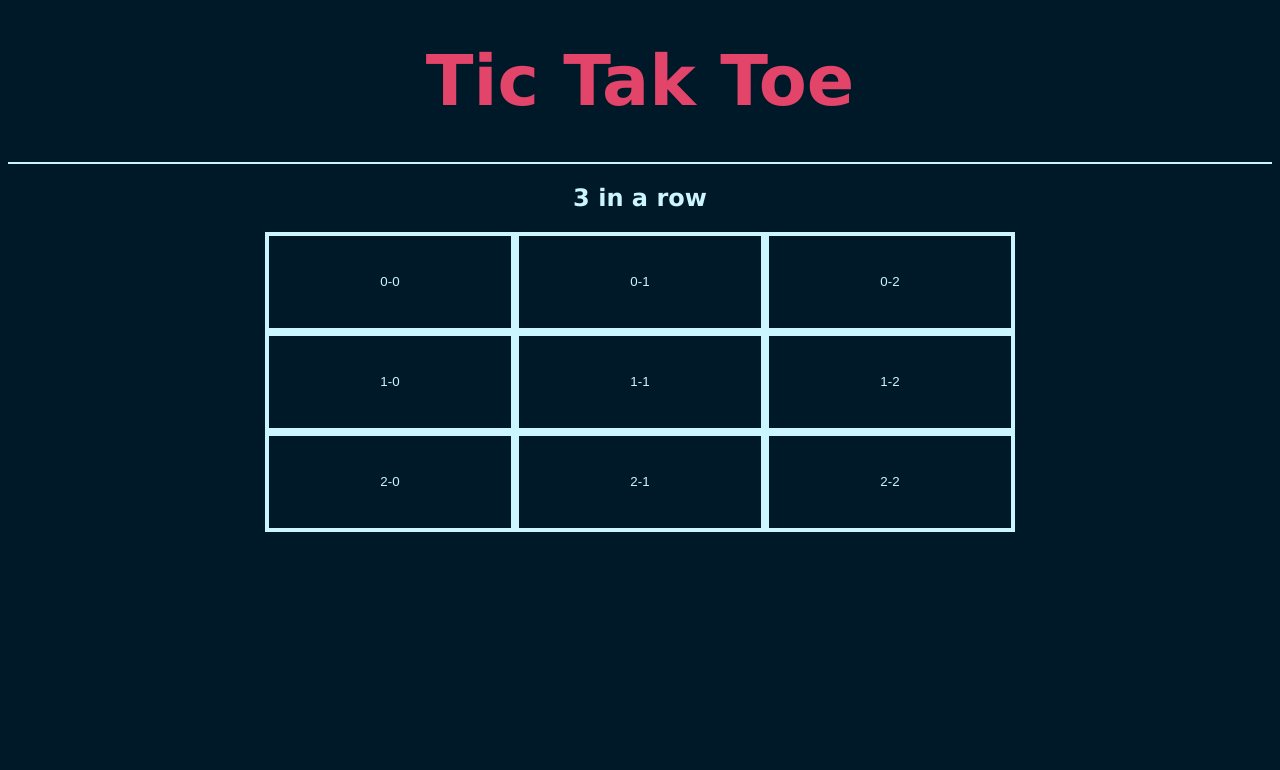
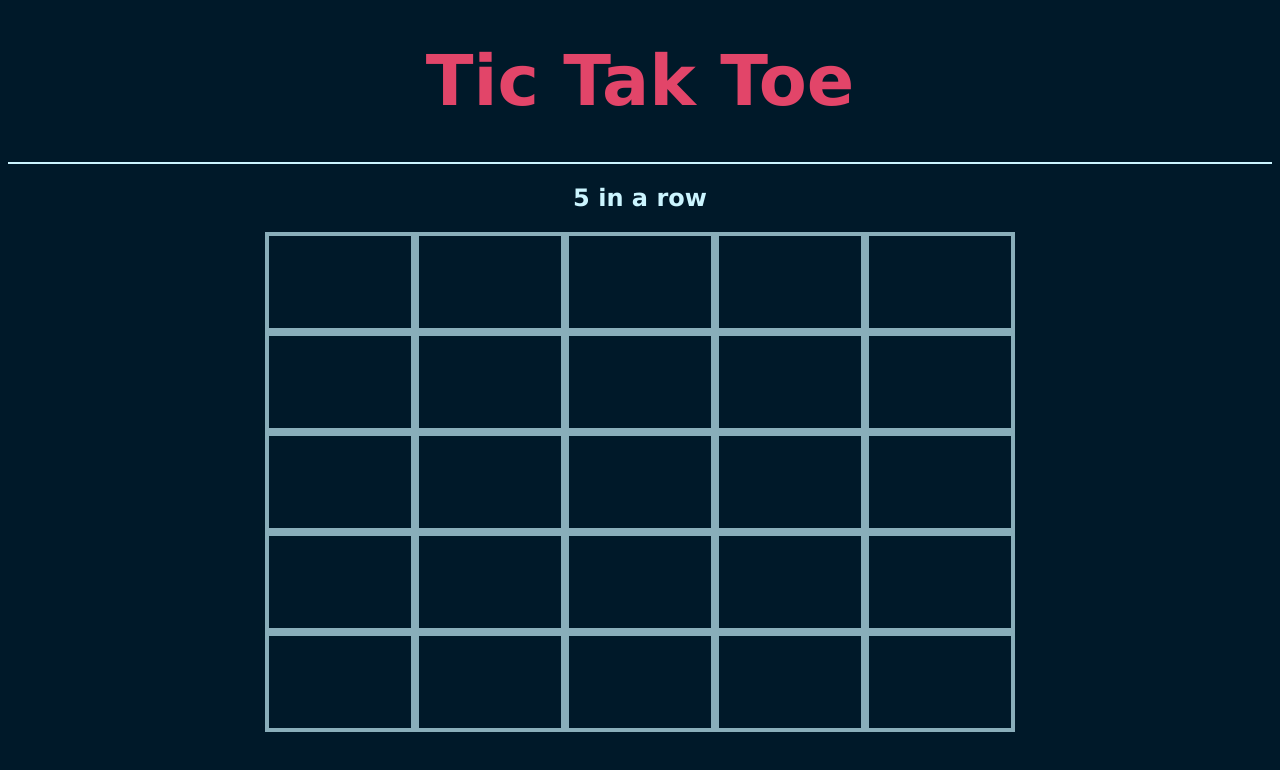
Before and after one commit to nichodim/TicTakToe, a React (Vite) app: page / in a window 1280 px wide. Shown: the top 770 px of the page. Built offline with nearby package versions, Linux system fonts and the light colour scheme.

Commit message:
Implemented exs and cricles

```diff
--- a/src/App.css
+++ b/src/App.css
@@ -18,17 +18,33 @@ h1 {
     display: flex;
     height: 100px;
 }
-.tile {
-    border: 4px solid rgb(203, 245, 255);
+
+.tile-none {
+    border: 4px solid rgba(203, 245, 255, 0.678);
     color:rgb(203, 245, 255);
     background-color: rgb(0, 25, 41);
     flex: 1;
     transition: 0.3s;
     cursor: pointer;
 }
-.tile:hover {
+.tile-none:hover {
     background-color: rgb(0, 59, 95);
 }
+.tile-ex {
+    border: 4px solid #e24569;
+    color:#e24569;
+    background-color: rgb(41, 0, 3);
+    flex: 1;
+    transition: 0.3s;
+}
+.tile-circle {
+    border: 4px solid #3236ff;
+    color:#3236ff;
+    background-color: rgb(0, 11, 41);
+    flex: 1;
+    transition: 0.3s;
+}
+
 
 .exColor {
     color: #e24569;
--- a/src/App.jsx
+++ b/src/App.jsx
@@ -5,7 +5,7 @@ import { GameTag } from './GameTag'
 import './App.css'
 
 function App() {
-    const [rows, setRows] = useState(() => 3);
+    const [rows, setRows] = useState(() => 5);
     const [turn, setTurn] = useState(() => 'ex');
     const [tics, setTics] = useState(Array(rows).fill(Array(rows).fill({ type: "none", key: undefined })));
 
--- a/src/Tile.jsx
+++ b/src/Tile.jsx
@@ -1,5 +1,16 @@
 export function Tile({ tic, handleClick }) {
     return (
-        <button className="tile" type="button" onClick={e => handleClick(e, tic.key)}>{tic.key}</button>
+        <button className={`tile-${tic.type}`} type="button" onClick={e => handleClick(e, tic.key)}>
+            {tic.type == 'ex' &&
+                <svg xmlns="http://www.w3.org/2000/svg" width="50" height="50" viewBox="0 0 24 24" fill="#e24569">
+                    <path d="M24 20.188l-8.315-8.209 8.2-8.282-3.697-3.697-8.212 8.318-8.31-8.203-3.666 3.666 8.321 8.24-8.206 8.313 3.666 3.666 8.237-8.318 8.285 8.203z"/>
+                </svg>
+            }
+            {tic.type == 'circle' &&
+                <svg height="100" width="100">
+                    <circle cx="50" cy="45" r="26" stroke="#3236ff" stroke-width="8" fill="rgb(0, 11, 41)" />
+                </svg>
+            }
+        </button>
     );
 }
```
